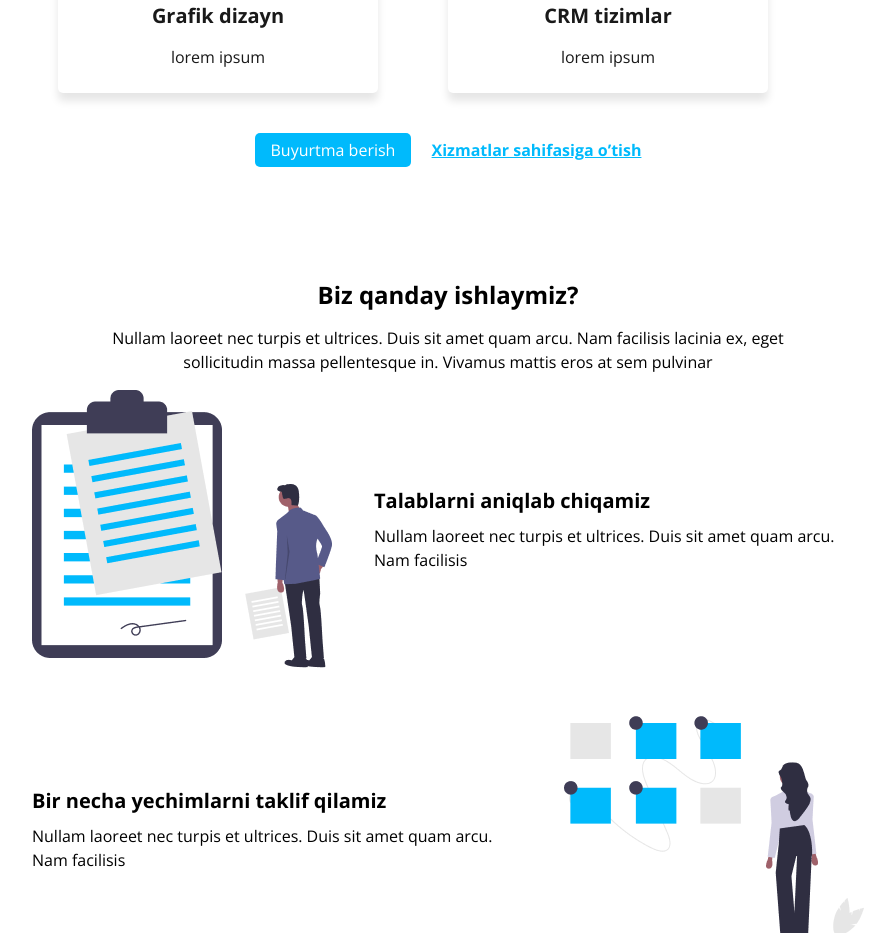
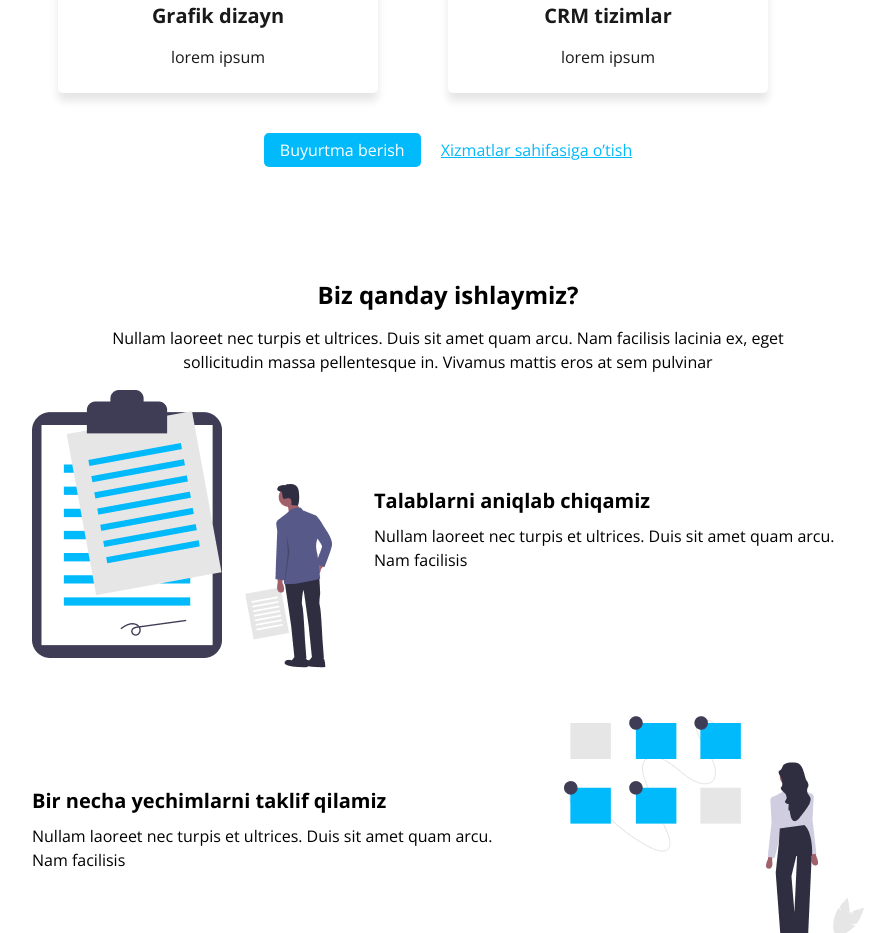
Before and after one commit to AbdunazarovM/Pixer, a plain HTML site: page index.html in a window 1280 px wide. Shown: the part 1160-2093 px from the top of the page, without its empty margins (202-1097 px from the left). Drawn offline with nearby package versions, Linux system fonts and the light colour scheme.

Commit message:
chenged link styles

```diff
--- a/style/styles.css
+++ b/style/styles.css
@@ -335,12 +335,10 @@ a{
 .service-link{
     color: #00BAFC;
     text-decoration: underline;
+    margin-left: 16px;
+    font-weight: 400;
 }
 
-.services-bnt, .service-link{
-    margin-right: 8px;
-    margin-left: 8px;
-}
 
 /*our-work section*/
 
@@ -536,9 +534,11 @@ a{
 .telegram::before{
     background-image: url(../imges/telegram.svg);
 }
+
 .facebook::before{
     background-image: url(../imges/facebook.svg);
 }
+
 .Instagram::before{
     background-image: url(../imges/instagram.svg);
 }
```
